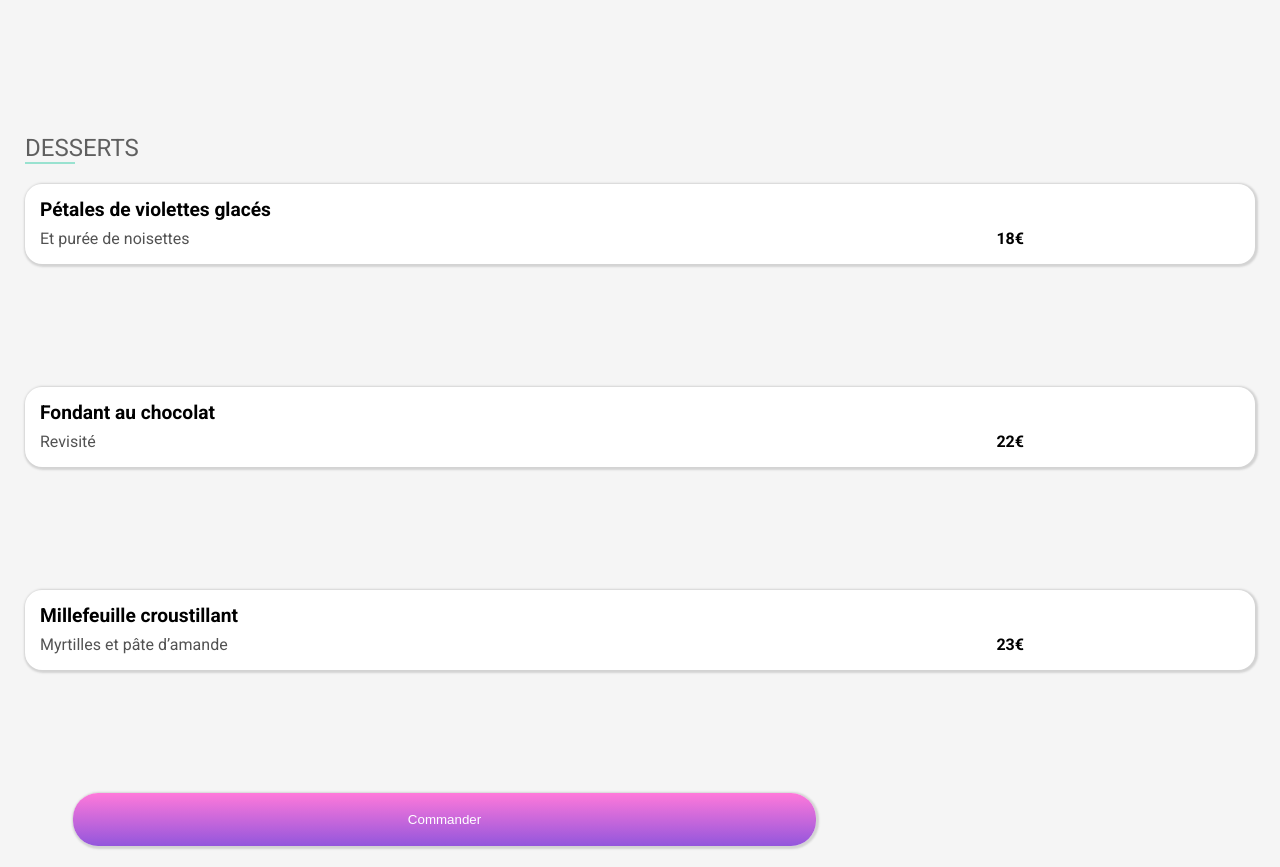
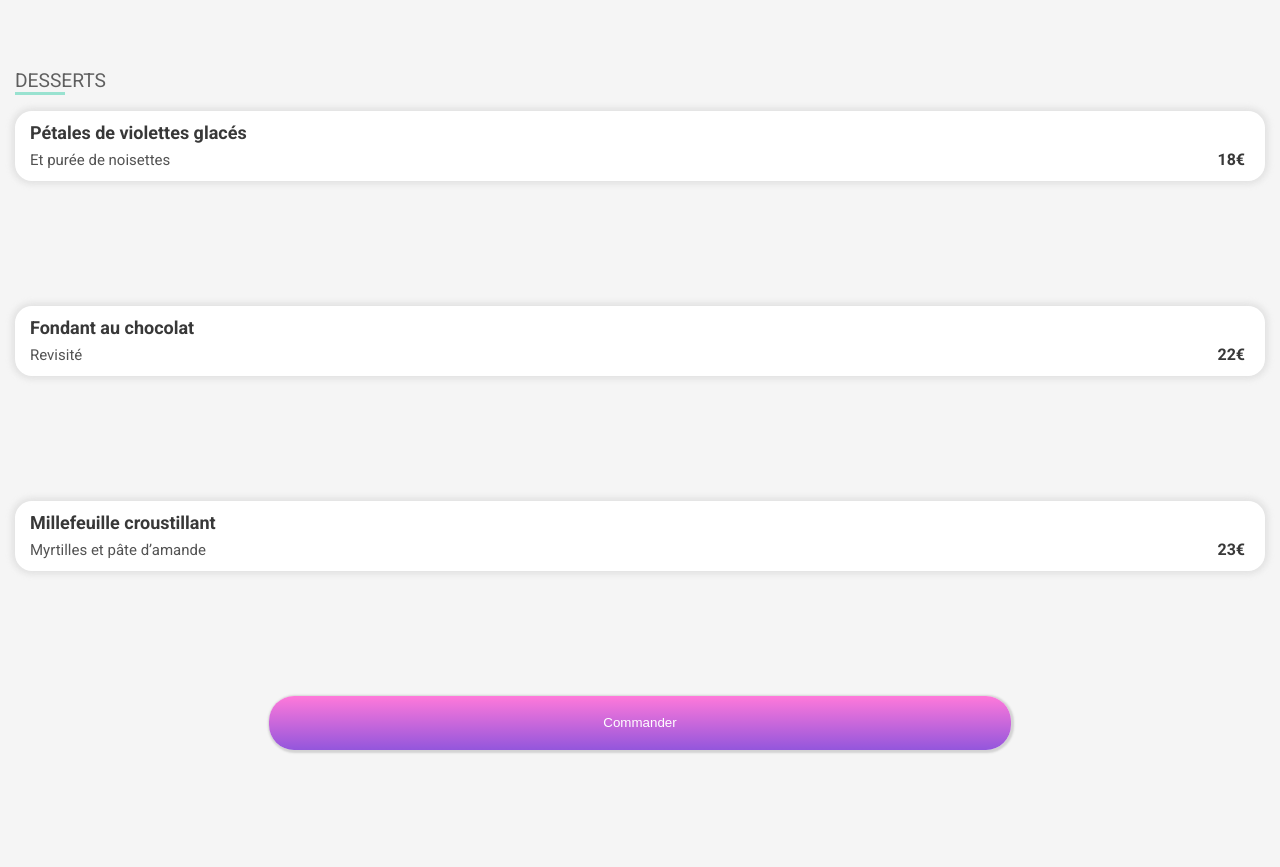
Before and after one commit to Mame-dev/MameSeynabouDIAGNE_3_11052021, a plain HTML site: page alafrancaise.html in a window 1280 px wide. Shown: the part 2274-3141 px from the top of the page. Drawn offline with Linux system fonts and the light colour scheme; a web font is replaced by a local one.

Commit message:
Ajout nimation rotate check et modification div button, div menu

```diff
--- a/alafrancaise.html
+++ b/alafrancaise.html
@@ -181,7 +181,7 @@
                 </div>
             </section>
 
-            <div>
+            <div class="button">
                 <button>Commander</button>
             </div>
         </div>
--- a/scss/style.scss
+++ b/scss/style.scss
@@ -69,6 +69,8 @@ input{
         color: grey;
     }
 }
+.button{
+    text-align: center;
         button{
         background: linear-gradient($color-secondary, $color-primary);
         color: white;
@@ -76,10 +78,9 @@ button{
         box-shadow: 1px 1px 2px 2px lightgray;
         width: 58%;
         height: 4em;
-    position: relative;
-    left: 5.5em;
         border: none;
         cursor: pointer;
+        }
 }
 .fonctionnement{
     display: flex;
@@ -252,7 +253,8 @@ button{
         border-top-left-radius: 3em;
         border-top-right-radius: 3em;
         position: relative;
-        bottom: 3em;
+        z-index: 9;
+        margin-top: -45px;
         &-titre{
             display: flex;
             justify-content: space-between;
@@ -260,7 +262,7 @@ button{
         h1{
         margin-left: 30px;
         font-family: 'Shrikhand';
-        font-size: x-large;
+        font-size: 1.7em;
         }
         span{
             display:flex;
@@ -279,19 +281,20 @@ button{
             }
         }
         &-type{
-            margin-left: 25px;
-            margin-right: 25px;
-            -webkit-animation: scale-up-ver-top 1s cubic-bezier(0.390, 0.575, 0.565, 1.000) both;
-	        animation: scale-up-ver-top 1s cubic-bezier(0.390, 0.575, 0.565, 1.000) both;
+            margin-left: 15px;
+            margin-right: 15px;
+            -webkit-animation: scale-up-ver-top 0.9s cubic-bezier(0.390, 0.575, 0.565, 1.000) both;
+	        animation: scale-up-ver-top 0.9s cubic-bezier(0.390, 0.575, 0.565, 1.000) both;
             h2{
-                border-bottom: 2px solid $color-tertiary;
+                border-bottom: 3px solid $color-tertiary;
                 width: 50px;
                 color: rgb(0 0 0 / 61%);
                 font-weight: normal;
+                font-size: larger;
             }
             &__repas{
                 border-radius: 17px;
-                box-shadow: 1px 1px 2px 2px lightgrey;
+                box-shadow: 0 0 6px 3px #b1b1b14b;
                 border: none;
                 margin-bottom: 10%;
                 background: white;
@@ -299,23 +302,27 @@ button{
                 justify-content: space-between;
                 align-items: center;
                 width: 100%;
-                height: 80px;
+                height: 70px;
                 &_contain{
                         display: flex;
                         flex-direction: row;
-                        margin-left: 15px;
+                        width: 100%;
+                        &:hover{
                             width: 80%;
+                        }
                     &-nom{
                         width: 80%;
                         position: relative;
                         top: 10px;
+                        padding-left: 15px;
                         h3{
-                            font-size: larger;
+                            font-size: large;
                             margin-top: 0;
                             margin-bottom: 8px;
                             overflow: hidden;
                             text-overflow: ellipsis;
                             white-space: nowrap;
+                            color: rgb(0 0 0 / 78%);
                         }
                         h4{
                             margin-top: 0;
@@ -324,6 +331,7 @@ button{
                             text-overflow: ellipsis;
                             white-space: nowrap;
                             color: rgb(0 0 0 / 68%);
+                            font-size: 15px;
                         }
                     }
                     &-prix{
@@ -332,7 +340,9 @@ button{
                         align-items: flex-end;
                         justify-content: flex-end;
                         position: relative;
-                        top: 4px;
+                        top: 6px;
+                        padding-right: 20px;
+                        color: rgb(0 0 0 / 78%);
                     }
                 }
                  &_check{
@@ -345,6 +355,7 @@ button{
                     border-top-right-radius: 1em;
                     border-bottom-right-radius: 1em;
                     opacity:0;
+                    transition: all 0.8s linear;
                     i{
                         display: flex;
                         justify-content: center;
```
Also changed, not shown: index.html (+3 -1 lines), lanoteenchantee.html (+1 -1 lines), lapalettedugout.html (+1 -1 lines), ledelicedessens.html (+1 -1 lines), css/style.css, 1 other file. Lines whose indentation alone changed are shown as unchanged.
